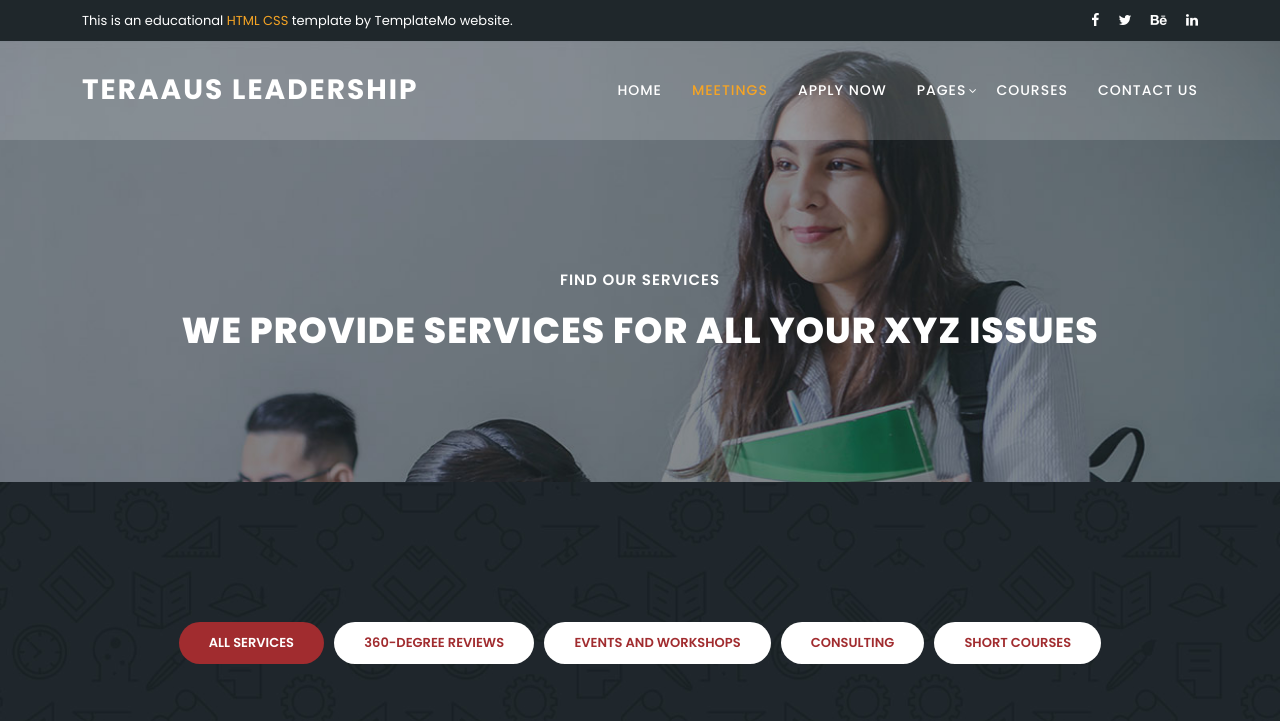
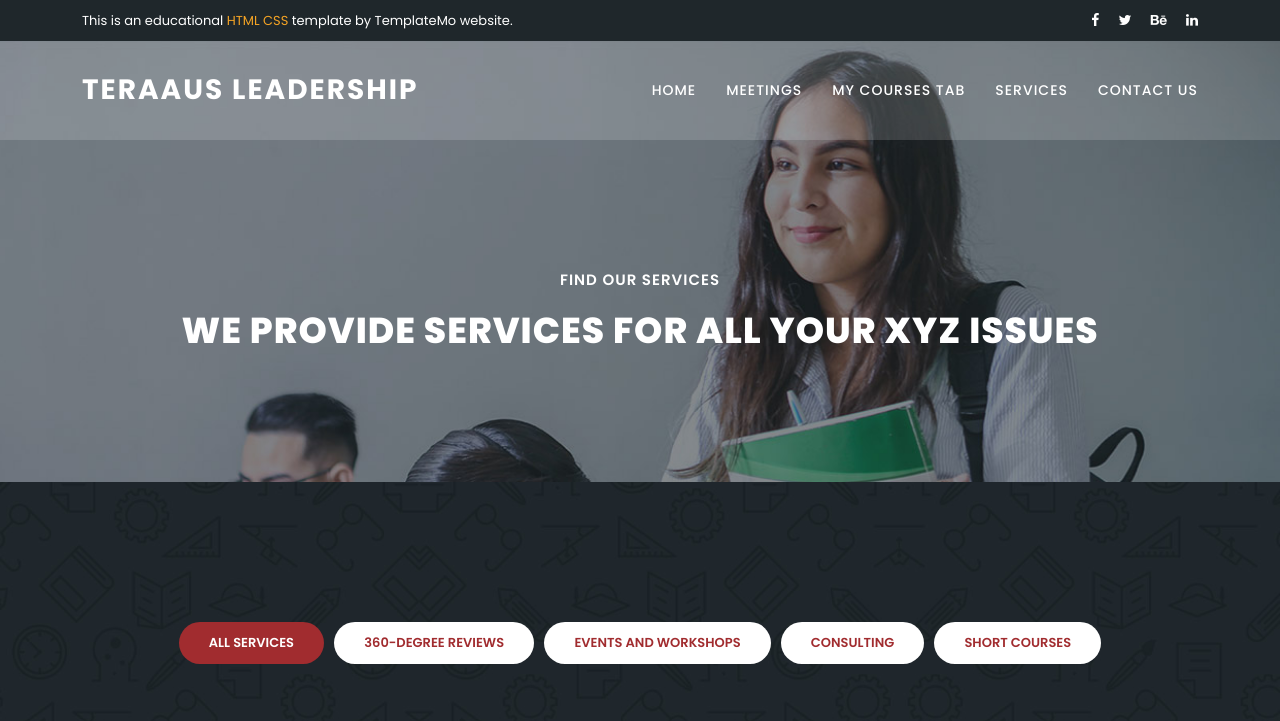
Before and after one commit to mahasajid/leadershiptrainingwebsite, a plain HTML site: page services.html in a window 1280 px wide. Shown: the top 721 px of the page. Drawn offline with nearby package versions, Linux system fonts and the light colour scheme.

Commit message:
services

```diff
--- a/services.html
+++ b/services.html
@@ -69,19 +69,13 @@ https://templatemo.com/tm-569-edu-meeting
                     <!-- ***** Logo End ***** -->
                     <!-- ***** Menu Start ***** -->
                     <ul class="nav">
-                          <li><a href="index.html">Home</a></li>
-                          <li><a href="meetings.html" class="active">Meetings</a></li>
-                          <li><a href="index.html">Apply Now</a></li>
-                          <li class="has-sub">
-                              <a href="javascript:void(0)">Pages</a>
-                              <ul class="sub-menu">
-                                  <li><a href="meetings.html">Upcoming Meetings</a></li>
-                                  <li><a href="meeting-details.html">Meeting Details</a></li>
+                        <li class="scroll-to-section"><a href="#top" class="active">Home</a></li>
+                        <li><a href="meetings.html">Meetings</a></li>
+                        <li><a href="courses_tab.html">My Courses Tab</a></li>
+                        <li><a href="services.html">Services</a></li>
+                        <li class="scroll-to-section"><a href="#contact">Contact Us</a></li>
                     </ul>
-                          </li>
-                          <li><a href="index.html">Courses</a></li>
-                          <li><a href="index.html">Contact Us</a></li>
-                      </ul>
+
                     <a class='menu-trigger'>
                         <span>Menu</span>
                     </a>
```
Lines whose indentation alone changed are shown as unchanged.
